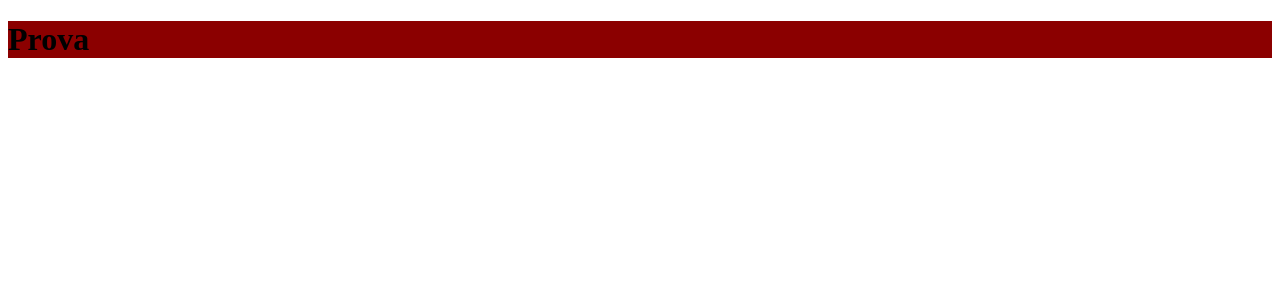
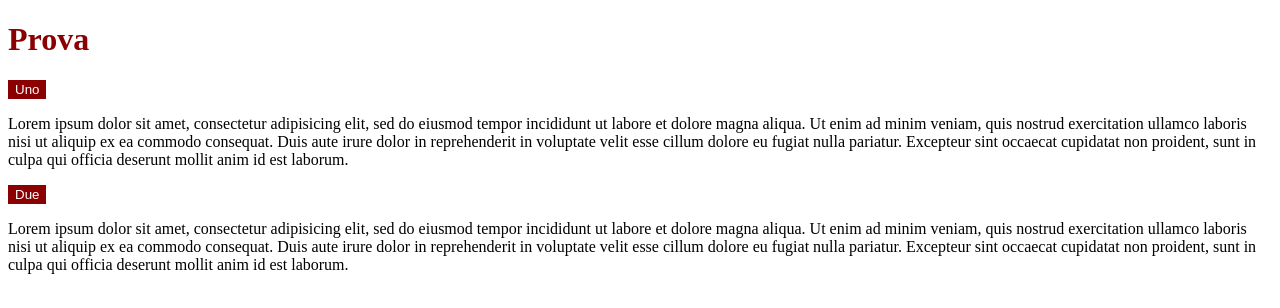
Before and after one commit to francesco-iacono/html-sass-first, a plain HTML site: page index.html in a window 1280 px wide. Drawn offline with Linux system fonts and the light colour scheme.

Commit message:
secondo commit

```diff
--- a/index.html
+++ b/index.html
@@ -9,6 +9,10 @@
 </head>
 <body>
   <h1>Prova</h1>
+  <button type="button" name="button">Uno</button>
+  <p>Lorem ipsum dolor sit amet, consectetur adipisicing elit, sed do eiusmod tempor incididunt ut labore et dolore magna aliqua. Ut enim ad minim veniam, quis nostrud exercitation ullamco laboris nisi ut aliquip ex ea commodo consequat. Duis aute irure dolor in reprehenderit in voluptate velit esse cillum dolore eu fugiat nulla pariatur. Excepteur sint occaecat cupidatat non proident, sunt in culpa qui officia deserunt mollit anim id est laborum.</p>
+  <button type="button" name="button">Due</button>
+  <p>Lorem ipsum dolor sit amet, consectetur adipisicing elit, sed do eiusmod tempor incididunt ut labore et dolore magna aliqua. Ut enim ad minim veniam, quis nostrud exercitation ullamco laboris nisi ut aliquip ex ea commodo consequat. Duis aute irure dolor in reprehenderit in voluptate velit esse cillum dolore eu fugiat nulla pariatur. Excepteur sint occaecat cupidatat non proident, sunt in culpa qui officia deserunt mollit anim id est laborum.</p>
 
 </body>
 </html>
--- a/src/app.scss
+++ b/src/app.scss
@@ -1,5 +1,13 @@
 $brandColor: 	#8b0000;
+$buttonColor: #ffff;
 
 h1 {
+  color: $brandColor;
+}
+
+button {
+  cursor: pointer;
+  border: 1px solid $brandColor;
   background-color: $brandColor;
+  color: $buttonColor;
 }
```
Also changed, not shown: css/app.css.
